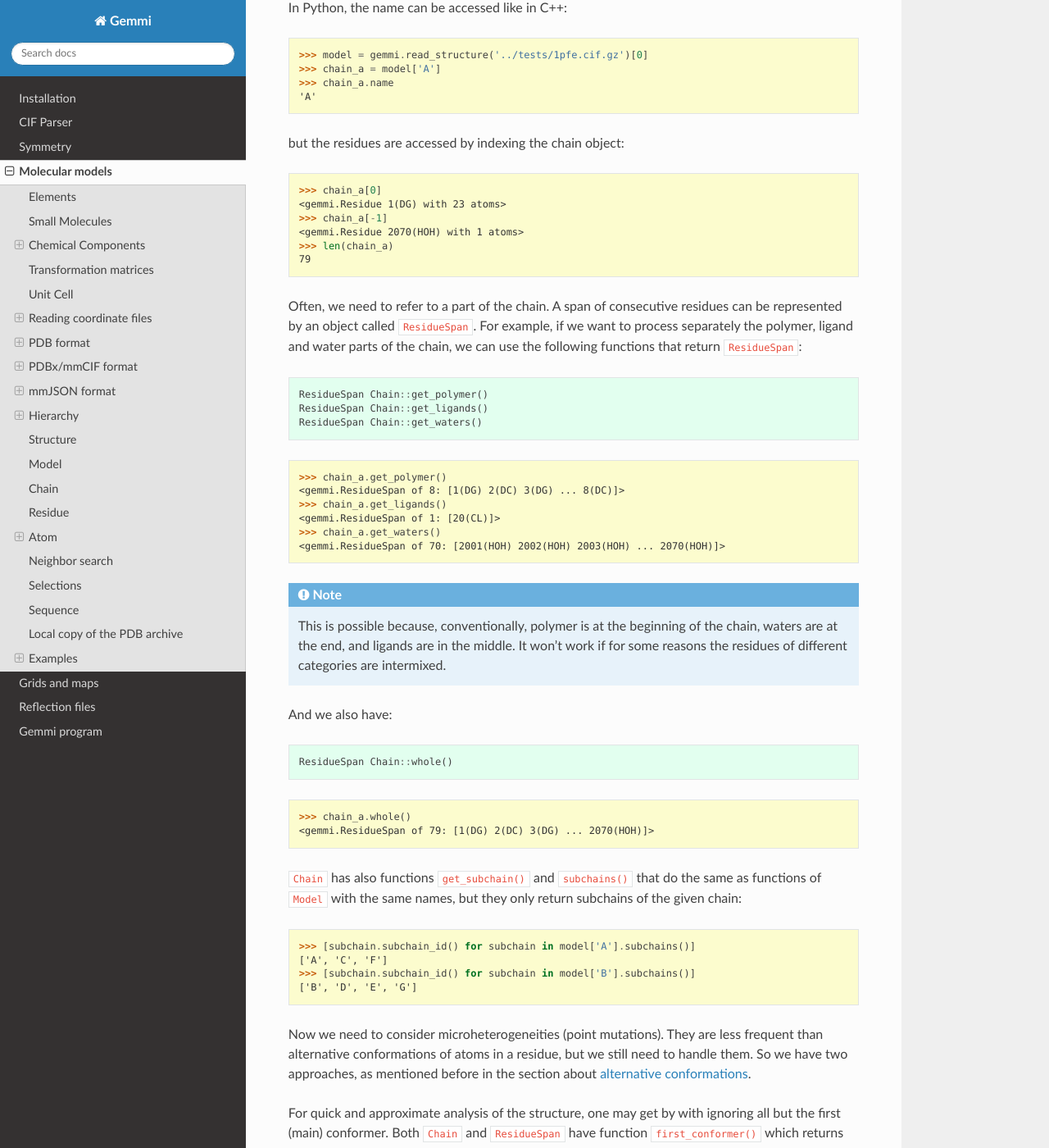
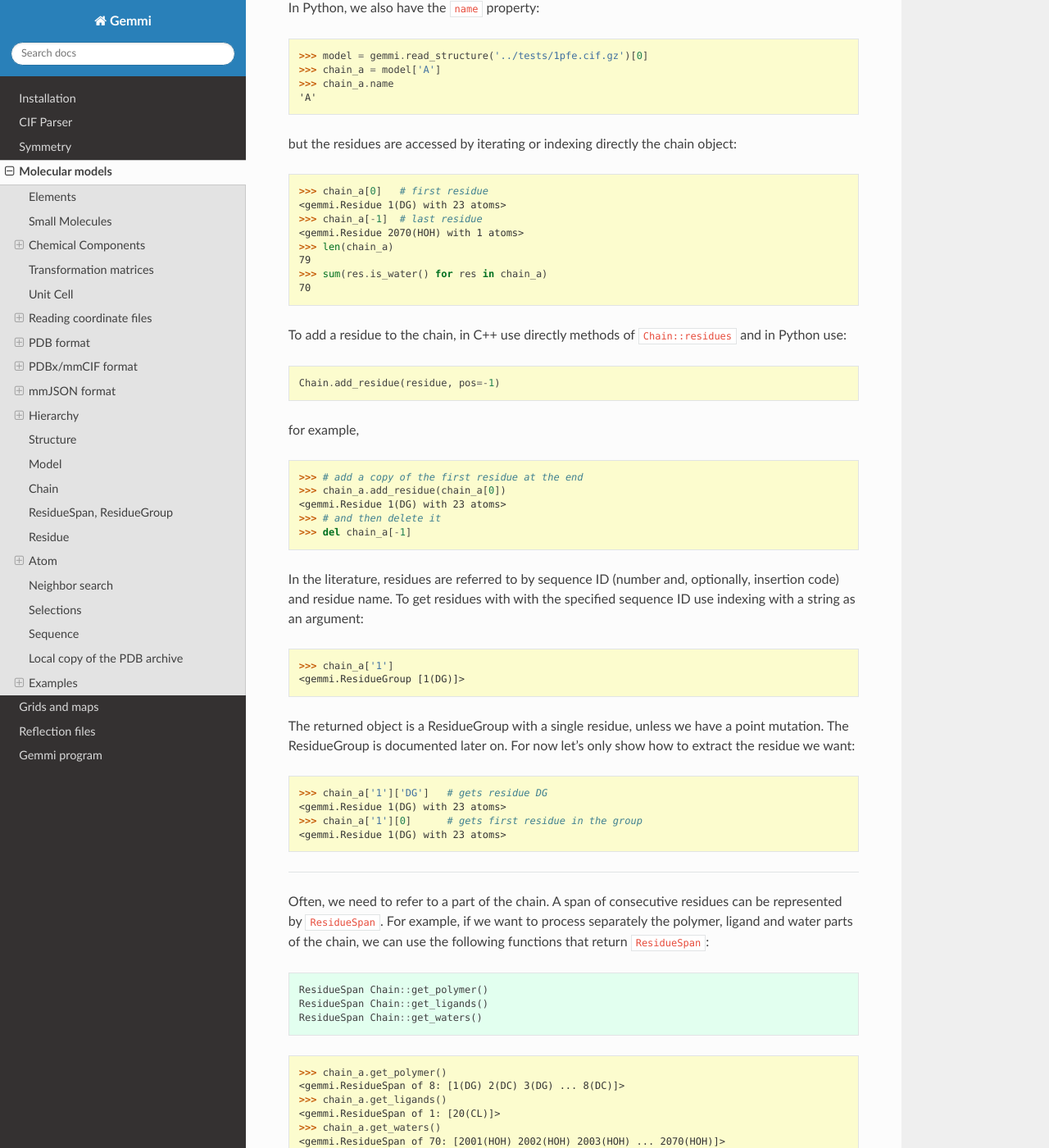
Before and after one commit to project-gemmi/gemmi, a Sphinx documentation site: the page built from docs/mol.rst, in a window 1280 px wide and 1400 px high, scrolled down 23366 px. Shown: the whole window at 82% size. Built offline with Sphinx 7.4.7 and the Read the Docs theme 2.0.0, drawn with Linux system fonts in a browser that asks for light colours; some of the changed text lies outside the part shown.

Commit message:
more documentation and minor changes in python bindings
re-added Model.add_chain(name: str)

```diff
--- a/docs/mol.rst
+++ b/docs/mol.rst
@@ -1105,10 +1105,10 @@
 
 for example,
 
-.. doctest::
-
-  >>> structure.add_model(gemmi.Model('7'))  # add a new model
-  >>> structure.add_model(structure[0])      # add a copy of model #0
+.. testcode::
+
+  structure.add_model(gemmi.Model('7'))  # add a new model
+  structure.add_model(structure[0])      # add a copy of model #0
 
 After adding or removing models you may call:
 
@@ -1189,10 +1189,10 @@
 
 for example,
 
-.. doctest::
-
-  >>> model.add_chain(gemmi.Chain('E'))  # add a new (empty) chain
-  >>> model.add_chain(model[0])          # add a copy of chain #0
+.. testcode::
+
+  model.add_chain(gemmi.Chain('E'))  # add a new (empty) chain
+  model.add_chain(model[0])          # add a copy of chain #0
 
 Each ``Model`` in a Structure must have a unique name (``string name``).
 Normally, models are numbered and the name is a number.
@@ -1271,9 +1271,9 @@
 Chain
 =====
 
-``Chain`` corresponds to the chain in the PDB format and
+Chain corresponds to the chain in the PDB format and
 to ``_atom_site.auth_asym_id`` in the mmCIF format.
-It has a name and a list of ``Residue``\ s.
+It has a name and a list of residues (class ``Residue``).
 
 To get the name or access a residue by index,
 in C++ you may access these properties directly::
@@ -1281,7 +1281,7 @@
   std::string name;
   std::vector<Residue> residues;
 
-In Python, the name can be accessed like in C++:
+In Python, we also have the ``name`` property:
 
 .. doctest::
 
@@ -1290,20 +1290,63 @@
   >>> chain_a.name
   'A'
 
-but the residues are accessed by indexing the chain object:
-
-.. doctest::
-
-  >>> chain_a[0]
+but the residues are accessed by iterating or indexing directly
+the chain object:
+
+.. doctest::
+
+  >>> chain_a[0]   # first residue
   <gemmi.Residue 1(DG) with 23 atoms>
-  >>> chain_a[-1]
+  >>> chain_a[-1]  # last residue
   <gemmi.Residue 2070(HOH) with 1 atoms>
   >>> len(chain_a)
   79
+  >>> sum(res.is_water() for res in chain_a)
+  70
+
+To add a residue to the chain, in C++ use directly methods
+of ``Chain::residues`` and in Python use:
+
+.. code-block:: python
+
+  Chain.add_residue(residue, pos=-1)
+
+for example,
+
+.. doctest::
+
+  >>> # add a copy of the first residue at the end
+  >>> chain_a.add_residue(chain_a[0])
+  <gemmi.Residue 1(DG) with 23 atoms>
+  >>> # and then delete it
+  >>> del chain_a[-1]
+
+
+In the literature, residues are referred to by sequence ID (number and,
+optionally, insertion code) and residue name. To get residues with
+with the specified sequence ID use indexing with a string as an argument:
+
+.. doctest::
+
+  >>> chain_a['1']
+  <gemmi.ResidueGroup [1(DG)]>
+
+The returned object is a ResidueGroup with a single residue,
+unless we have a point mutation.
+The ResidueGroup is documented later on. For now let's only show
+how to extract the residue we want:
+
+.. doctest::
+
+  >>> chain_a['1']['DG']   # gets residue DG
+  <gemmi.Residue 1(DG) with 23 atoms>
+  >>> chain_a['1'][0]      # gets first residue in the group
+  <gemmi.Residue 1(DG) with 23 atoms>
+
+----
 
 Often, we need to refer to a part of the chain.
-A span of consecutive residues can be represented by an object
-called ``ResidueSpan``.
+A span of consecutive residues can be represented by ``ResidueSpan``.
 For example, if we want to process separately the polymer, ligand
 and water parts of the chain, we can use the following functions
 that return ``ResidueSpan``::
@@ -1328,7 +1371,7 @@
     It won't work if for some reasons the residues of different categories
     are intermixed.
 
-And we also have::
+We also have a function that returns the whole chain as a residue span::
 
   ResidueSpan Chain::whole()
 
@@ -1338,8 +1381,7 @@
   <gemmi.ResidueSpan of 79: [1(DG) 2(DC) 3(DG) ... 2070(HOH)]>
 
 ``Chain`` has also functions ``get_subchain()`` and ``subchains()``
-that do the same as functions of ``Model`` with the same names,
-but they only return subchains of the given chain:
+that do the same as the functions of ``Model`` with the same names:
 
 .. doctest::
 
@@ -1348,7 +1390,9 @@
   >>> [subchain.subchain_id() for subchain in model['B'].subchains()]
   ['B', 'D', 'E', 'G']
 
-Now we need to consider microheterogeneities (point mutations).
+----
+
+Now let us consider microheterogeneities (point mutations).
 They are less frequent than alternative conformations of atoms
 in a residue, but we still need to handle them.
 So we have two approaches, as mentioned before in the section
@@ -1374,6 +1418,124 @@
 Such a group is represented by ``ResidueGroup``, which is derived from
 ``ResidueSpan``.
 
+TODO
+
+----
+
+In Python, Chain has a few specialized, but commonly used functions.
+Two that are present also in the Model class:
+
+.. doctest::
+
+  >>> chain_a.count_atom_sites()
+  242
+  >>> chain_a.count_occupancies()
+  216.9999997317791
+
+and a function that changes a polypeptide chain into polyalanine
+(in C++ ``trim_to_alanine()`` is in ``gemmi/polyheur.hpp``):
+
+.. doctest::
+
+  >>> chain_a.trim_to_alanine()
+
+
+ResidueSpan, ResidueGroup
+=========================
+
+ResidueSpan and ResidueGroup are lightweight structures that point
+to a consecutive span of residues in a chain.
+Their purpose was presented in the previous section.
+Here we only list their member functions:
+
+.. doctest::
+
+  >>> # in the following examples we use polymer_b from the previous section
+  >>> polymer_b
+  <gemmi.ResidueSpan of 10: [1(DSN) 2(ALA) 3(N2C) ... 8(MVA)]>
+  >>> polymer_b[1]   # gets residue by index
+  <gemmi.Residue 2(ALA) with 5 atoms>
+
+.. doctest::
+
+  >>> # iterating over all residues
+  >>> for res in polymer_b: print(res.name, end='-')
+  DSN-ALA-N2C-NCY-MVA-DSN-ALA-NCY-N2C-MVA-
+  >>> # iterating over primary (first) conformer
+  >>> for res in polymer_b.first_conformer(): print(res.name, end='-')
+  DSN-ALA-N2C-MVA-DSN-ALA-NCY-MVA-
+
+.. doctest::
+
+  >>> len(polymer_b)      # number of residues
+  10
+  >>> polymer_b.length()  # length of the chain (which has 2 point mutations)
+  8
+
+We have the same functions for adding and removing residues as in Chain:
+
+.. doctest::
+
+  >>> # add a new (empty) residue at the beginning
+  >>> polymer_b.add_residue(gemmi.Residue(), 0)
+  <gemmi.Residue ?() with 0 atoms>
+  >>> # and delete it
+  >>> del polymer_b[0]
+
+If ResidueSpan represents a subchain we can get its ID (``label_asym_id``):
+
+.. doctest::
+
+  >>> polymer_b.subchain_id()
+  'B'
+
+If it's a polymer, we can ask for polymer type and sequence:
+
+.. doctest::
+
+  >>> polymer_b.check_polymer_type()
+  PolymerType.PeptideL
+  >>> polymer_b.make_one_letter_sequence()
+  'sAXvsAXv'
+
+(In C++ these two functions are available in ``gemmi/polyheur.hpp``.)
+
+ResidueSpan, like Chain, has a ``__getitem__`` function that takes
+sequence ID as a string and returns ResidueGroup.
+In ResidueGroup we can uniquely address residue by name, therefore the
+``__getitem__`` (and ``__delitem__``) function can take residue name.
+
+.. doctest::
+
+  >>> polymer_b['2']  # ResidueSpan[sequence ID] -> ResidueGroup
+  <gemmi.ResidueGroup [2(ALA)]>
+  >>> _['ALA']        # ResidueGroup[residue name] -> Residue
+  <gemmi.Residue 2(ALA) with 5 atoms>
+
+Residue
+=======
+
+Residue contains atoms and a number of properties:
+
+* ``name`` (string) -- residue name, such as ``ALA``.
+* ``seqid``
+* ``segment``
+* ``subchain``
+* ``entity_type``
+* ``het_flag``
+* ``label_seq``
+
+``__iter__``, ``__getitem__``, ``__delitem__``
+
+``__len__``, ``__contains__``
+
+``first_conformer``
+
+``first_conformer``
+
+``is_water``
+
+TODO: add_atom
 
 ..
   >>> # the first residue has sequence id '1', but since one sequence id
@@ -1392,15 +1554,21 @@
   >>> len(list(_))  # 23 - 4
   19
 
-TODO
-
-Residue
-=======
-
-TODO
-
 Atom
 ====
+
+* ``name`` (string) -- atom name, such as ``CB``.
+* ``altloc``
+* ``charge``
+* ``element``
+* ``pos``
+* ``occ``
+* ``b_iso``
+* ``serial``
+
+``is_hydrogen()``
+
+how to calculate distance, angle, dihedral angle
 
 C++
 ---
```
Also changed, not shown: 2 other files.
